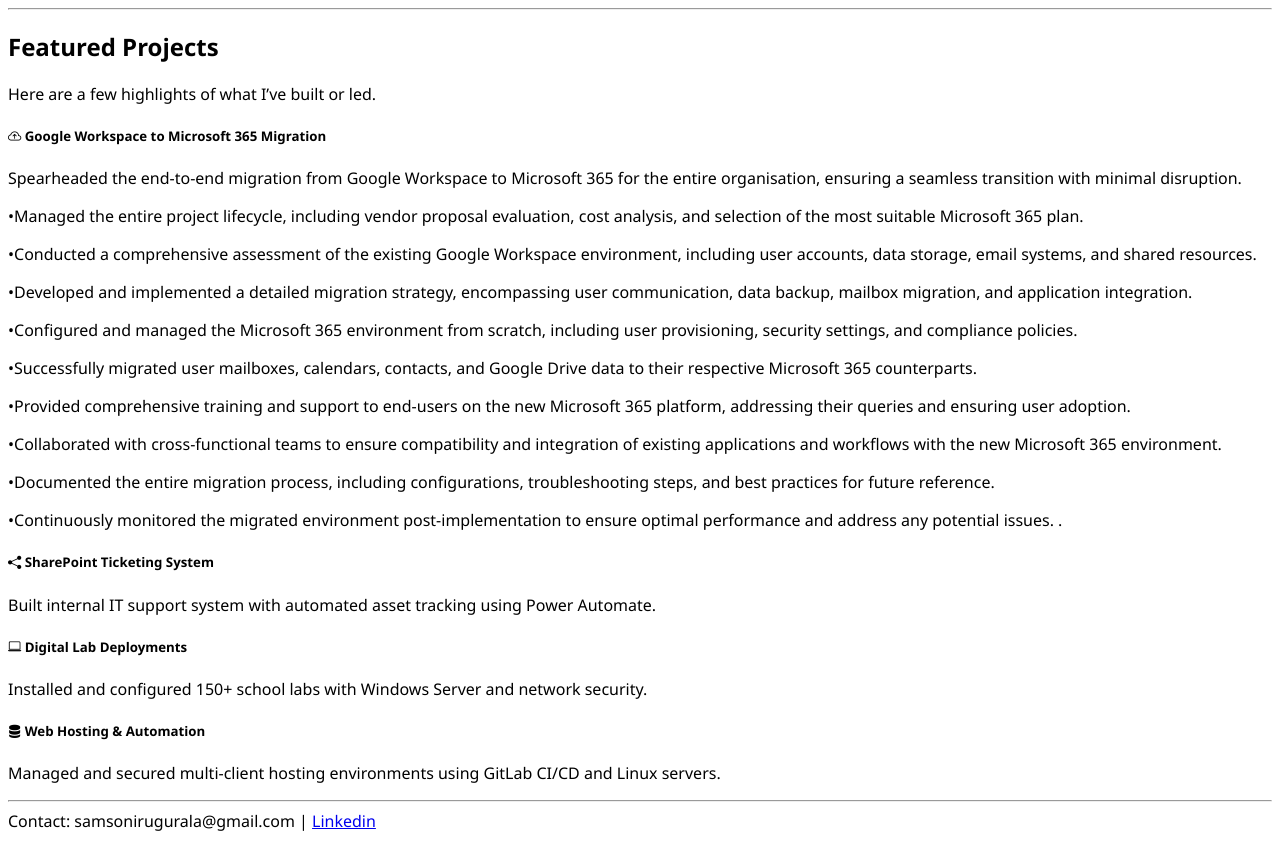
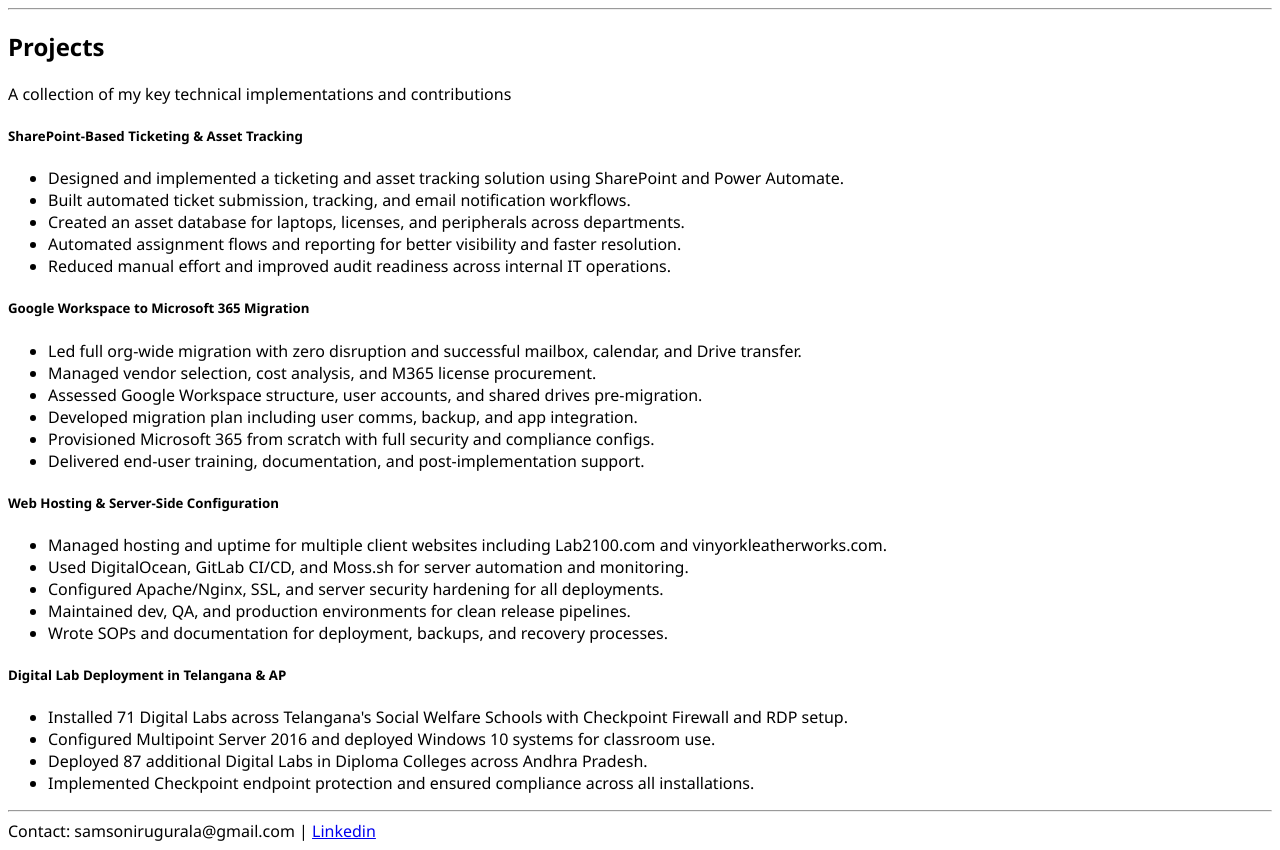
Before and after one commit to Samsoniru-creator/Portfolio, a Flask app: page /projects in a window 1280 px wide. Shown: the part 30-880 px from the top of the page. Run offline with Flask 2, Linux system fonts and the light colour scheme.

Commit message:
Update projects.html

```diff
--- a/templates/projects.html
+++ b/templates/projects.html
@@ -1,66 +1,77 @@
 {% extends 'base.html' %}
 {% block content %}
+
 <div class="text-center mb-5">
-    <h2>Featured Projects</h2>
-    <p class="text-muted">Here are a few highlights of what I’ve built or led.</p>
+  <h2 class="display-5 fw-bold">Projects</h2>
+  <p class="text-muted">A collection of my key technical implementations and contributions</p>
 </div>
+
 <div class="row row-cols-1 row-cols-md-2 g-4">
 
+  <!-- Project 1 -->
   <div class="col">
-    <div class="card h-100 shadow-sm border-0">
+    <div class="card shadow-sm border-0 h-100">
       <div class="card-body">
-        <h5 class="card-title"><i class="bi bi-cloud-arrow-up"></i> Google Workspace to Microsoft 365 Migration</h5>
-        <p class="card-text">Spearheaded the end-to-end migration from Google Workspace to Microsoft 365 for the entire organisation, ensuring a
-seamless transition with minimal disruption.</P>
-<p>•Managed the entire project lifecycle, including vendor proposal evaluation, cost analysis, and selection of the most
-suitable Microsoft 365 plan.</p>
-<p>•Conducted a comprehensive assessment of the existing Google Workspace environment, including user accounts, data
-storage, email systems, and shared resources.</p>
-<p>•Developed and implemented a detailed migration strategy, encompassing user communication, data backup, mailbox
-migration, and application integration.</p>
-<p>•Configured and managed the Microsoft 365 environment from scratch, including user provisioning, security settings,
-and compliance policies.</p>
-<p>•Successfully migrated user mailboxes, calendars, contacts, and Google Drive data to their respective Microsoft 365
-counterparts.</p>
-<p>•Provided comprehensive training and support to end-users on the new Microsoft 365 platform, addressing their
-queries and ensuring user adoption.</p>
-<p>•Collaborated with cross-functional teams to ensure compatibility and integration of existing applications and
-workflows with the new Microsoft 365 environment.</p>
-<p>•Documented the entire migration process, including configurations, troubleshooting steps, and best practices for
-future reference.</p>
-<p>•Continuously monitored the migrated environment post-implementation to ensure optimal performance and address
-any potential issues.
-.</p>
+        <h5 class="card-title">SharePoint-Based Ticketing & Asset Tracking</h5>
+        <ul class="card-text">
+          <li>Designed and implemented a ticketing and asset tracking solution using SharePoint and Power Automate.</li>
+          <li>Built automated ticket submission, tracking, and email notification workflows.</li>
+          <li>Created an asset database for laptops, licenses, and peripherals across departments.</li>
+          <li>Automated assignment flows and reporting for better visibility and faster resolution.</li>
+          <li>Reduced manual effort and improved audit readiness across internal IT operations.</li>
+        </ul>
       </div>
     </div>
   </div>
 
+  <!-- Project 2 -->
   <div class="col">
-    <div class="card h-100 shadow-sm border-0">
+    <div class="card shadow-sm border-0 h-100">
       <div class="card-body">
-        <h5 class="card-title"><i class="bi bi-share-fill"></i> SharePoint Ticketing System</h5>
-        <p class="card-text">Built internal IT support system with automated asset tracking using Power Automate.</p>
+        <h5 class="card-title">Google Workspace to Microsoft 365 Migration</h5>
+        <ul class="card-text">
+          <li>Led full org-wide migration with zero disruption and successful mailbox, calendar, and Drive transfer.</li>
+          <li>Managed vendor selection, cost analysis, and M365 license procurement.</li>
+          <li>Assessed Google Workspace structure, user accounts, and shared drives pre-migration.</li>
+          <li>Developed migration plan including user comms, backup, and app integration.</li>
+          <li>Provisioned Microsoft 365 from scratch with full security and compliance configs.</li>
+          <li>Delivered end-user training, documentation, and post-implementation support.</li>
+        </ul>
       </div>
     </div>
   </div>
 
+  <!-- Project 3 -->
   <div class="col">
-    <div class="card h-100 shadow-sm border-0">
+    <div class="card shadow-sm border-0 h-100">
       <div class="card-body">
-        <h5 class="card-title"><i class="bi bi-laptop"></i> Digital Lab Deployments</h5>
-        <p class="card-text">Installed and configured 150+ school labs with Windows Server and network security.</p>
+        <h5 class="card-title">Web Hosting & Server-Side Configuration</h5>
+        <ul class="card-text">
+          <li>Managed hosting and uptime for multiple client websites including Lab2100.com and vinyorkleatherworks.com.</li>
+          <li>Used DigitalOcean, GitLab CI/CD, and Moss.sh for server automation and monitoring.</li>
+          <li>Configured Apache/Nginx, SSL, and server security hardening for all deployments.</li>
+          <li>Maintained dev, QA, and production environments for clean release pipelines.</li>
+          <li>Wrote SOPs and documentation for deployment, backups, and recovery processes.</li>
+        </ul>
       </div>
     </div>
   </div>
 
+  <!-- Project 4 -->
   <div class="col">
-    <div class="card h-100 shadow-sm border-0">
+    <div class="card shadow-sm border-0 h-100">
       <div class="card-body">
-        <h5 class="card-title"><i class="bi bi-server"></i> Web Hosting & Automation</h5>
-        <p class="card-text">Managed and secured multi-client hosting environments using GitLab CI/CD and Linux servers.</p>
+        <h5 class="card-title">Digital Lab Deployment in Telangana & AP</h5>
+        <ul class="card-text">
+          <li>Installed 71 Digital Labs across Telangana's Social Welfare Schools with Checkpoint Firewall and RDP setup.</li>
+          <li>Configured Multipoint Server 2016 and deployed Windows 10 systems for classroom use.</li>
+          <li>Deployed 87 additional Digital Labs in Diploma Colleges across Andhra Pradesh.</li>
+          <li>Implemented Checkpoint endpoint protection and ensured compliance across all installations.</li>
+        </ul>
       </div>
     </div>
   </div>
 
 </div>
+
 {% endblock %}
```
